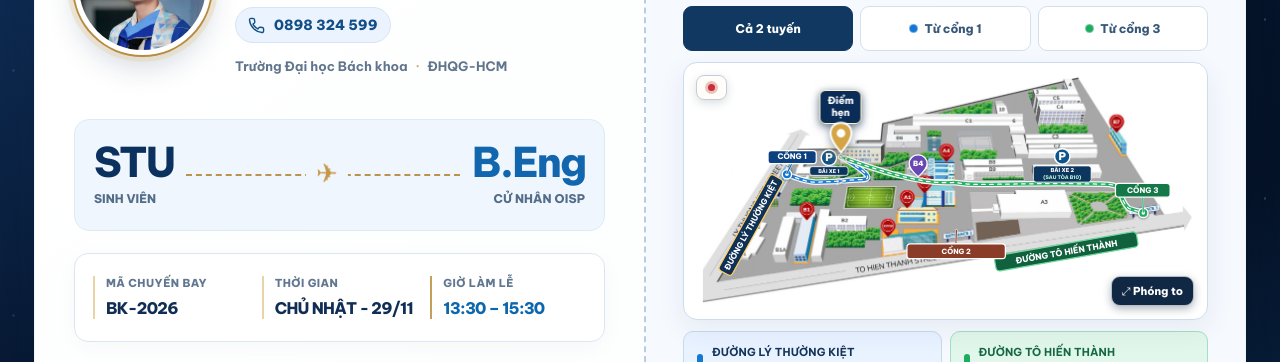
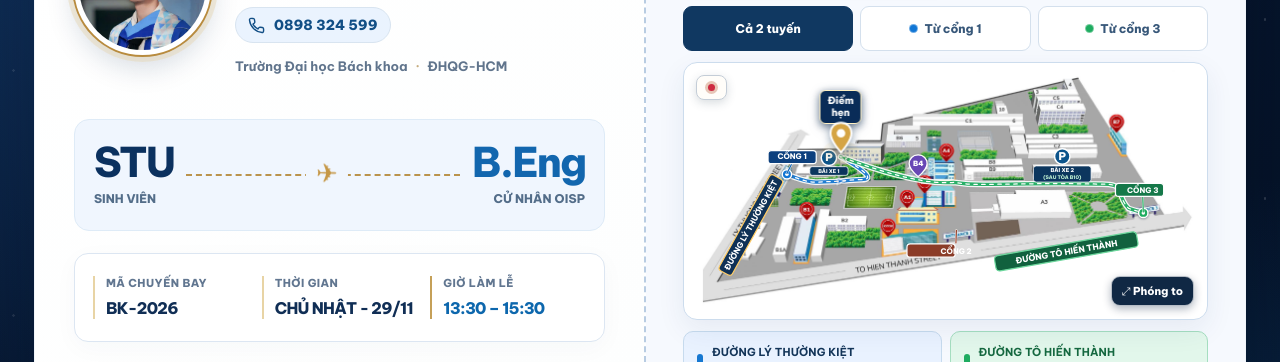
Before and after one commit to TuanDzu/graduation-invitation, a plain HTML site: page index.html in a window 1280 px wide. Both pictures are taken after a click on the button "Xé vé và mở thiệp mời chi tiết". Shown: the part 329-691 px from the top of the page. Drawn offline with Linux system fonts and the light colour scheme.

Commit message:
Update index.html

```diff
--- a/index.html
+++ b/index.html
@@ -164,12 +164,12 @@
                   </g>
                   <g class="map-gate-label map-gate-two">
                     <path d="M1066 696 L1068 645" stroke="#fff" stroke-width="8" stroke-linecap="round" /><path d="M1066 696 L1068 645" stroke="#9b442c" stroke-width="5" stroke-linecap="round" />
-                    <rect x="869" y="700" width="396" height="59" rx="13" fill="#8b3c28" stroke="#fff" stroke-width="5" />
-                    <text x="1067" y="740" text-anchor="middle" fill="#fff" font-size="29" font-weight="800">CỔNG 2</text>
+                    <rect x="869" y="700" width="194" height="53" rx="13" fill="#8b3c28" stroke="#fff" stroke-width="5" />
+                    <text x="1067" y="740" text-anchor="middle" fill="#fff" font-size="31" font-weight="800">CỔNG 2</text>
                   </g>
                   <g class="map-gate-label map-gate-three">
                     <path d="M1818 512 L1820 571" stroke="#fff" stroke-width="8" stroke-linecap="round" /><path d="M1818 512 L1820 571" stroke="#20a75c" stroke-width="5" stroke-linecap="round" />
-                    <rect x="1708" y="456" width="220" height="56" rx="13" fill="#157849" stroke="#fff" stroke-width="5" />
+                    <rect x="1708" y="456" width="194" height="53" rx="13" fill="#157849" stroke="#fff" stroke-width="5" />
                     <text x="1818" y="494" text-anchor="middle" fill="#fff" font-size="31" font-weight="800">CỔNG 3</text>
                   </g>
                   <g class="parking-map-label" aria-label="Bãi xe 1 gần cổng 1">
```
